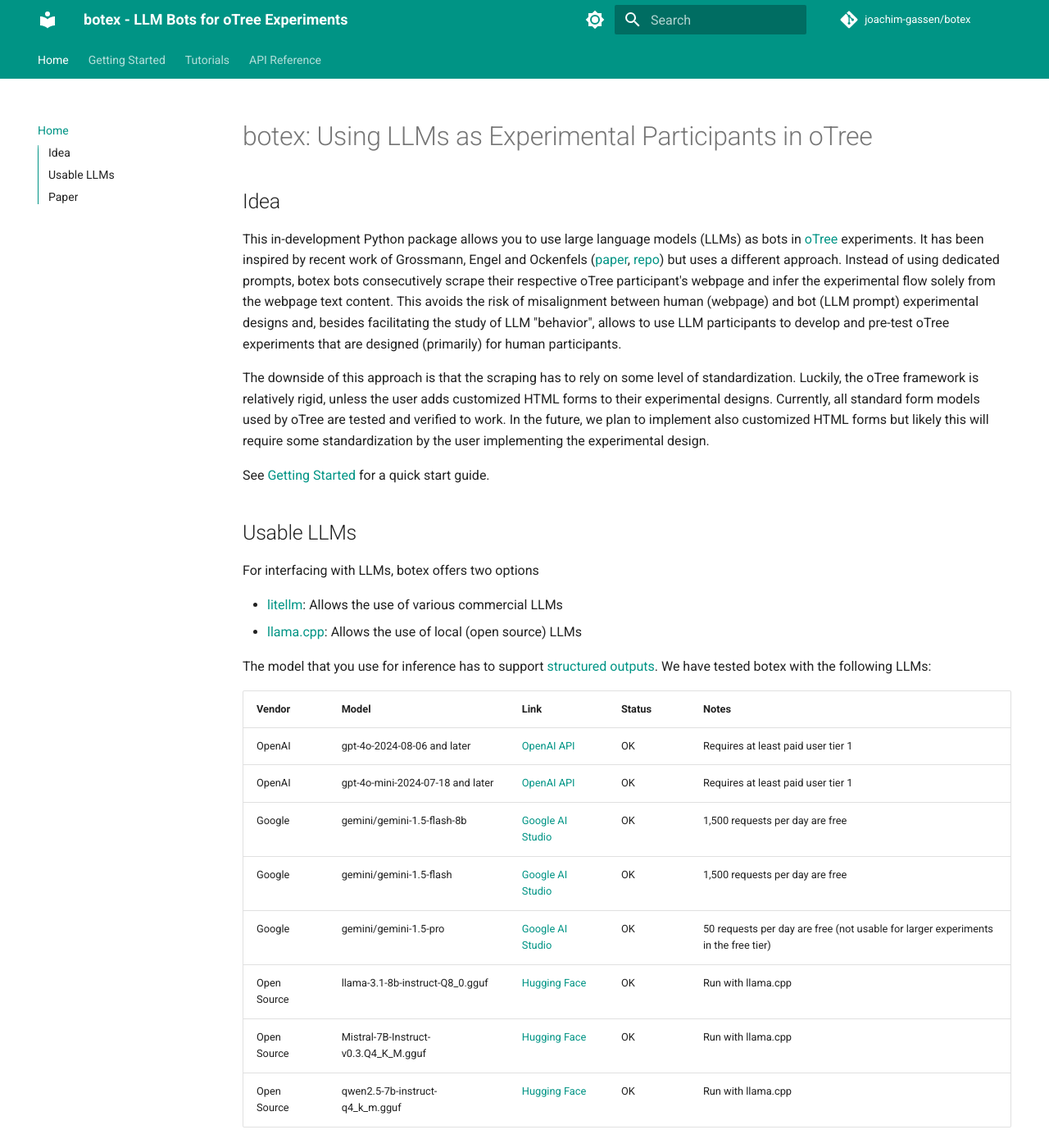
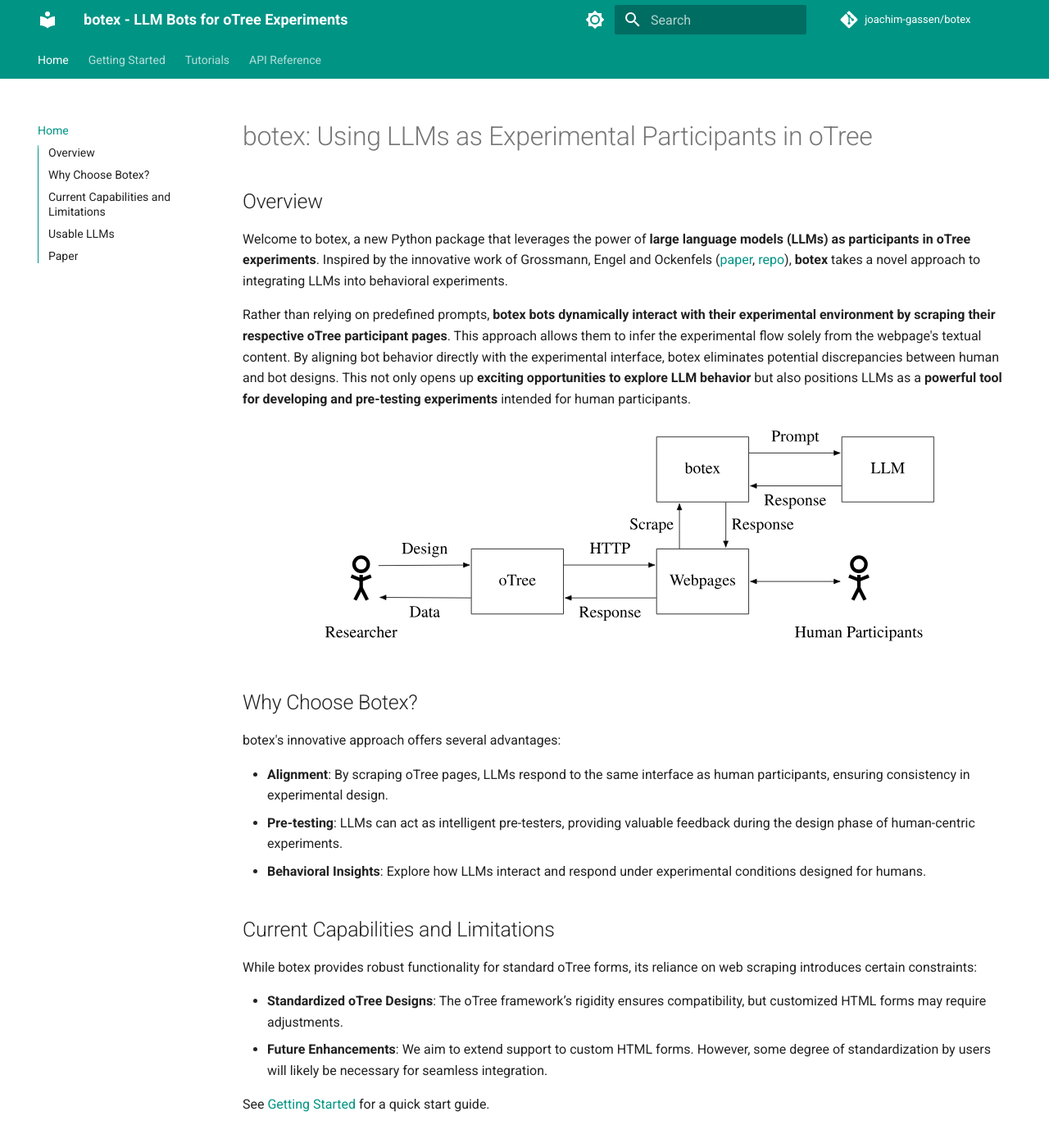
Before and after one commit to joachim-gassen/botex, an MkDocs documentation site: the page built from docs/index.md, in a window 1280 px wide and 1400 px high. Shown: the whole window at 82% size. Built offline with MkDocs 1.6.1 and Material for MkDocs 9.7.7, drawn with Linux system fonts in a browser that asks for light colours; plug-ins that fetch from the network failed and are left out; comment, search, counter and statistics services are not loaded.

Commit message:
rewritten landing page and small stuff

```diff
--- /dev/null
+++ b/docs/assets/css/overrides.css
@@ -0,0 +1,7 @@
+img[src*="assets/images/index_botex_workflow.svg"] {
+    filter: invert(0); /* Default for light mode */
+}
+
+[data-md-color-scheme=slate] img[src*="assets/images/index_botex_workflow.svg"] {
+        filter: invert(1); /* Invert colors in dark mode */
+}
--- a/docs/index.md
+++ b/docs/index.md
@@ -1,10 +1,29 @@
 # botex: Using LLMs as Experimental Participants in oTree
 
-## Idea
+## Overview
 
-This in-development Python package allows you to use large language models (LLMs) as bots in [oTree](https://www.otree.org) experiments. It has been inspired by recent work of Grossmann, Engel and Ockenfels ([paper](https://papers.ssrn.com/sol3/papers.cfm?abstract_id=4682602), [repo](https://github.com/mrpg/ego)) but uses a different approach. Instead of using dedicated prompts, botex bots consecutively scrape their respective oTree participant's webpage and infer the experimental flow solely from the webpage text content. This avoids the risk of misalignment between human (webpage) and bot (LLM prompt) experimental designs and, besides facilitating the study of LLM "behavior", allows to use LLM participants to develop and pre-test oTree experiments that are designed (primarily) for human participants.
+Welcome to botex, a new Python package that leverages the power of **large language models (LLMs) as participants in oTree experiments**. Inspired by the innovative work of Grossmann, Engel and Ockenfels ([paper](https://papers.ssrn.com/sol3/papers.cfm?abstract_id=4682602), [repo](https://github.com/mrpg/ego)), **botex** takes a novel approach to integrating LLMs into behavioral experiments.
 
-The downside of this approach is that the scraping has to rely on some level of standardization. Luckily, the oTree framework is relatively rigid, unless the user adds customized HTML forms to their experimental designs. Currently, all standard form models used by oTree are tested and verified to work. In the future, we plan to implement also customized HTML forms but likely this will require some standardization by the user implementing the experimental design.
+Rather than relying on predefined prompts, **botex bots dynamically interact with their experimental environment by scraping their respective oTree participant pages**. This approach allows them to infer the experimental flow solely from the webpage's textual content. By aligning bot behavior directly with the experimental interface, botex eliminates potential discrepancies between human and bot designs. This not only opens up **exciting opportunities to explore LLM behavior** but also positions LLMs as a **powerful tool for developing and pre-testing experiments** intended for human participants.
+
+<p style="text-align: center;">
+  <img src="assets/images/index_botex_workflow.svg" alt="Botex Workflow" width="80%">
+</p>
+
+## Why Choose Botex?
+
+botex's innovative approach offers several advantages:
+
+- **Alignment**: By scraping oTree pages, LLMs respond to the same interface as human participants, ensuring consistency in experimental design.
+- **Pre-testing**: LLMs can act as intelligent pre-testers, providing valuable feedback during the design phase of human-centric experiments.
+- **Behavioral Insights**: Explore how LLMs interact and respond under experimental conditions designed for humans.
+
+## Current Capabilities and Limitations
+
+While botex provides robust functionality for standard oTree forms, its reliance on web scraping introduces certain constraints:
+
+- **Standardized oTree Designs**: The oTree framework’s rigidity ensures compatibility, but customized HTML forms may require adjustments.
+- **Future Enhancements**: We aim to extend support to custom HTML forms. However, some degree of standardization by users will likely be necessary for seamless integration.
 
 See [Getting Started](getting_started.md) for a quick start guide.
 
--- a/mkdocs.yml
+++ b/mkdocs.yml
@@ -76,3 +76,5 @@
       link: https://pypi.org/project/botex/
     - icon: fontawesome/brands/bluesky
       link: https://bsky.app/profile/jgassen.bsky.social
+extra_css:
+  - assets/css/overrides.css
--- a/pyproject.toml
+++ b/pyproject.toml
@@ -39,7 +39,7 @@
 ]
 
 [project.urls]
-Homepage = "https://github.com/joachim-gassen/botex"
+Homepage = "https://joachim-gassen.github.io/botex/"
 Issues = "https://github.com/joachim-gassen/botex/issues"
 
 [project.scripts]
```
Also changed, not shown: docs/getting_started.md (+18 -2 lines), docs/tutorials.md (deleted, +0 -6 lines), docs/tutorials/running_an_experiment.md (+6 -6 lines), docs/assets/images/gstarted_otree_monitor.png (renamed from docs/assets/images/otree_monitor.png), docs/assets/images/index_botex_workflow.svg (added).
